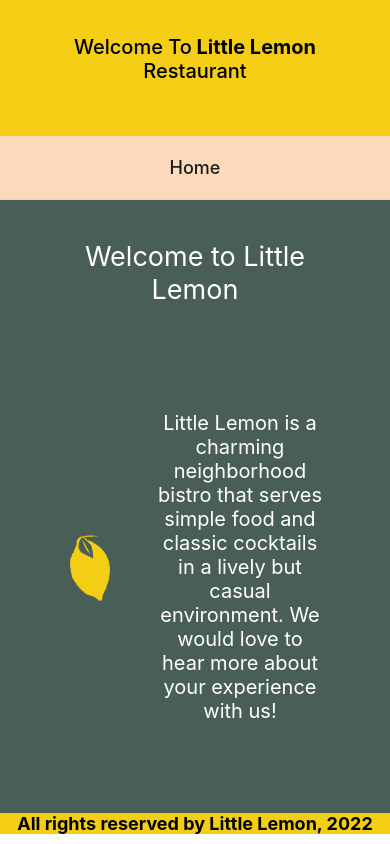
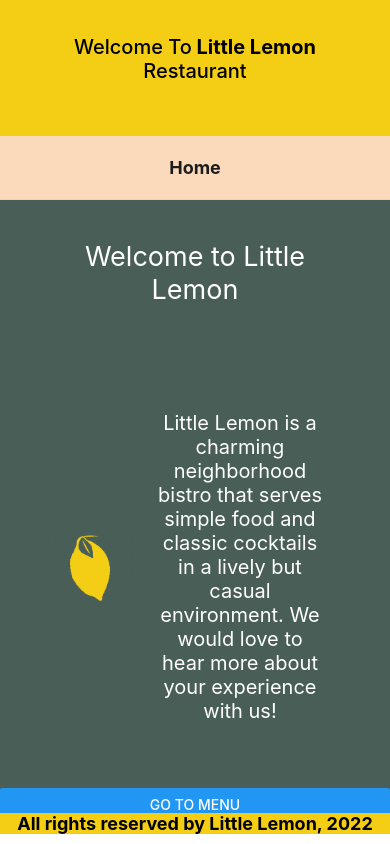
Before and after one commit to farahoumezzine/Little-Lemon-Restaurant, a React Native app: screen /Welcome in a window 390 px wide. Built offline with nearby package versions, Linux system fonts and the light colour scheme.

Commit message:
navigation between screens

```diff
--- a/App.js
+++ b/App.js
@@ -42,7 +42,12 @@ export default function App() {
 
         <Stack.Navigator
           initialRouteName="Welcome"
-          screenOptions={{ headerStyle: { backgroundColor: "#FBDABB" } }}
+          screenOptions={{
+            headerStyle: { backgroundColor: "#FBDABB" },
+            headerTitleStyle: {
+              fontWeight: "bold",
+            },
+          }}
         >
           <Stack.Screen
             name="Welcome"
--- a/components/WelcomeScreen.js
+++ b/components/WelcomeScreen.js
@@ -1,7 +1,15 @@
 import { StatusBar } from "expo-status-bar";
-import { ScrollView, StyleSheet, Text, View, Image } from "react-native";
+import {
+  ScrollView,
+  StyleSheet,
+  Text,
+  View,
+  Image,
+  Button,
+  Pressable,
+} from "react-native";
 
-export default function WelcomeScreen() {
+export default function WelcomeScreen({ navigation }) {
   return (
     <ScrollView indicatorStyle={"white"} style={styles.container}>
       <Text style={styles.title1}>Welcome to Little Lemon</Text>
@@ -18,6 +26,7 @@ export default function WelcomeScreen() {
           love to hear more about your experience with us!
         </Text>
       </View>
+      <Button title="Go to Menu" onPress={() => navigation.navigate("Menu")} />
     </ScrollView>
   );
 }
```
